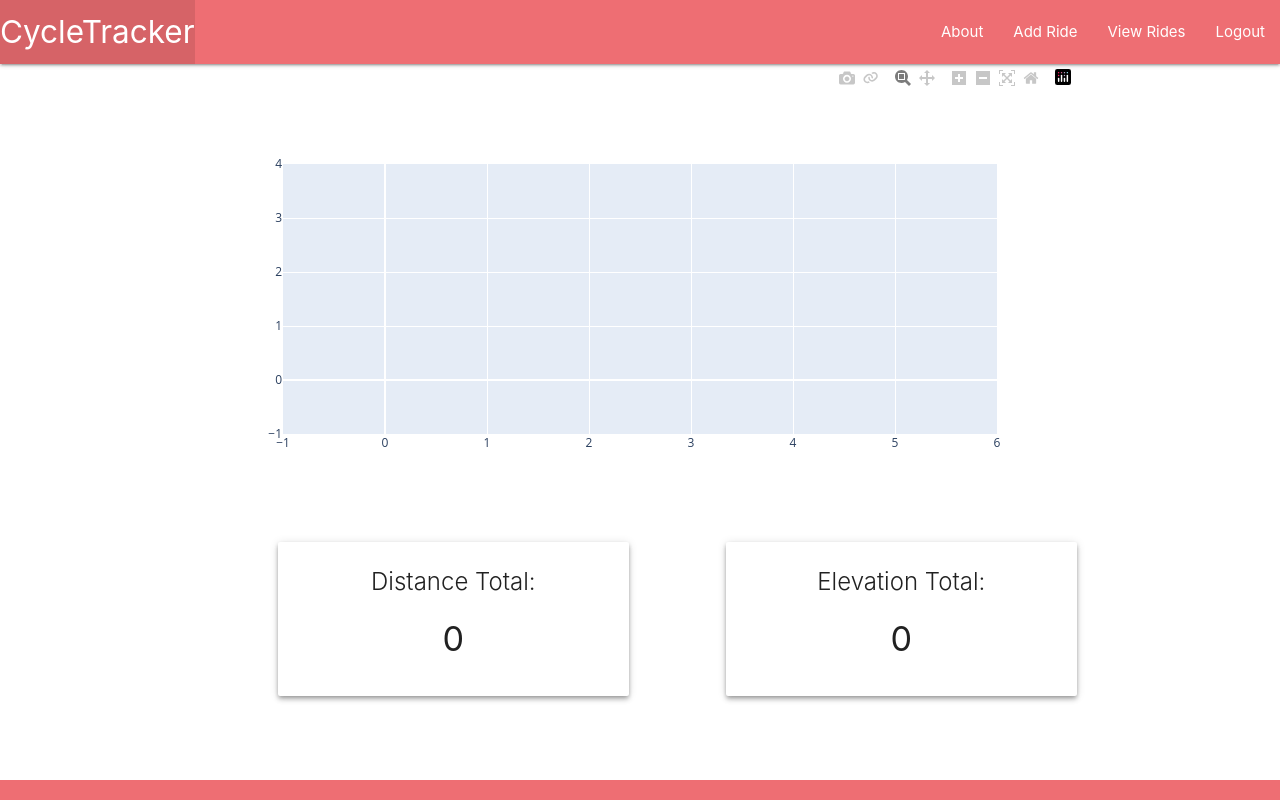
After one commit to ACavalletto/Cycle-Tracker, a Django app: page /dashboard/ in a window 1280 px wide. The commit adds this page. Run offline with Django 4.2, Linux system fonts and the light colour scheme; the visitor is signed in with stand-in values (Sample User, id 1); data that the repository does not hold is empty.

Commit message:
Created Dashboard and added static html

```diff
--- a/cycletracker/settings.py
+++ b/cycletracker/settings.py
@@ -117,7 +117,7 @@ USE_TZ = True
 # https://docs.djangoproject.com/en/4.0/howto/static-files/
 
 STATIC_URL = 'static/'
-LOGIN_REDIRECT_URL = '/rides/'
+LOGIN_REDIRECT_URL = '/dashboard/'
 LOGOUT_REDIRECT_URL = '/'
 
 # Default primary key field type
--- /dev/null
+++ b/main_app/static/css/style.css
@@ -0,0 +1,14 @@
+body{
+    display: flex;
+    min-height: 100vh;
+    flex-direction: column;
+}
+
+main{
+    flex: 1 0 auto;
+}
+
+footer{
+    padding-top: 0;
+    text-align: right;
+}
--- a/main_app/templates/base.html
+++ b/main_app/templates/base.html
@@ -1,4 +1,4 @@
-
+{% load static %}
 <!DOCTYPE html>
 <html lang="en">
   <head>
@@ -10,6 +10,9 @@
       rel="stylesheet"
       href="https://cdnjs.cloudflare.com/ajax/libs/materialize/1.0.0/css/materialize.min.css"
     />
+    <link
+    rel="stylesheet" type="text/css" href="{% static 'css/style.css' %}"
+    />
   </head>
   <body>
     <header class="navbar-fixed">
@@ -17,7 +20,7 @@
         <div class="nav-wrapper">
           <ul>
             <li>
-              <a href="/" class="left brand-logo">  CycleTracker</a>
+              <a href="/dashboard" class="left brand-logo">  CycleTracker</a>
             </li>
           </ul>
           <ul class="right">
--- /dev/null
+++ b/main_app/templates/main_app/dashboard.html
@@ -0,0 +1,27 @@
+{% extends 'base.html' %}{% block content %}
+{%autoescape off %}
+<div class="row">
+    <div class="col s12">
+        {{plot_div}}
+    </div>
+</div>
+{% endautoescape %}
+<div class="row">
+    <div class ='col s5 offset-s1'>
+        <div class="card z-depth-2">
+            <div class="card-content">
+                <span class="card-title center-align">Distance Total:</span>
+                <h4 class="center-align">{{distance_sum}}</h4>
+            </div>
+        </div>
+    </div>
+    <div class ='col s5 offset-s1'>
+        <div class="card z-depth-2">
+            <div class="card-content">
+                <span class="card-title center-align">Elevation Total:</span>
+                <h4 class="center-align">{{elevation_sum}}</h4>
+            </div>
+        </div>
+    </div>
+</div>
+{% endblock %}
--- a/main_app/templates/main_app/rides/index.html
+++ b/main_app/templates/main_app/rides/index.html
@@ -17,7 +17,4 @@
     </a>
 </div>
 {% endfor %}
-{% autoescape off %}
-{{plot_div}}
-{% endautoescape %}
 {% endblock %}
--- a/main_app/urls.py
+++ b/main_app/urls.py
@@ -4,6 +4,7 @@ from . import views
 urlpatterns = [
     path('', views.home, name='home'),
     path('about/', views.about, name='about'),
+    path('dashboard/', views.dashboard, name='dashboard'),
     path('accounts/signup/', views.signup, name='signup'),
     path('rides/', views.rides_index, name='rides'),
     path('rides/<int:ride_id>/', views.rides_detail, name='detail'),
--- a/main_app/views.py
+++ b/main_app/views.py
@@ -19,17 +19,40 @@ def about(request):
 @login_required
 def rides_index(request):
     rides = Ride.objects.filter(user=request.user)
-    x_data = []
-    y_data = []
+    date_data = []
+    distance_data = []
     for ride in rides:
-        x_data.append(ride.date)
-        print(ride.date)
-        y_data.append(ride.distance)
-    plot_div = plot([Scatter(x = x_data, y = y_data,
+        date_data.append(ride.date)
+
+        distance_data.append(ride.distance)
+    plot_div = (plot([Scatter(x = date_data, y = distance_data,
                                 name='rides', mode='markers',
-                                opacity=0.8, marker_color='green')],
-                    output_type='div')
+                                opacity=0.8, marker_color='green', marker_size=10,
+                                marker_line = dict(color='black', width=1))],
+                    output_type='div'))
+
     return render(request, 'main_app/rides/index.html', {'rides':rides, 'plot_div':plot_div})
+
+@login_required
+def dashboard(request):
+    rides = Ride.objects.filter(user=request.user)
+    distance_sum = 0
+    elevation_sum = 0
+    for ride in rides:
+        distance_sum += ride.distance
+        elevation_sum += ride.elevation
+    date_data = []
+    distance_data = []
+    for ride in rides:
+        date_data.append(ride.date)
+
+        distance_data.append(ride.distance)
+    plot_div = (plot([Scatter(x = date_data, y = distance_data,
+                                name='rides', mode='markers',
+                                opacity=0.8, marker_color='green', marker_size=10,
+                                marker_line = dict(color='black', width=1))],
+                    output_type='div'))
+    return render(request, 'main_app/dashboard.html', {'distance_sum':distance_sum, 'elevation_sum':elevation_sum, 'plot_div':plot_div})
 
 def rides_detail(request, ride_id):
     ride = Ride.objects.get(id=ride_id)
```
